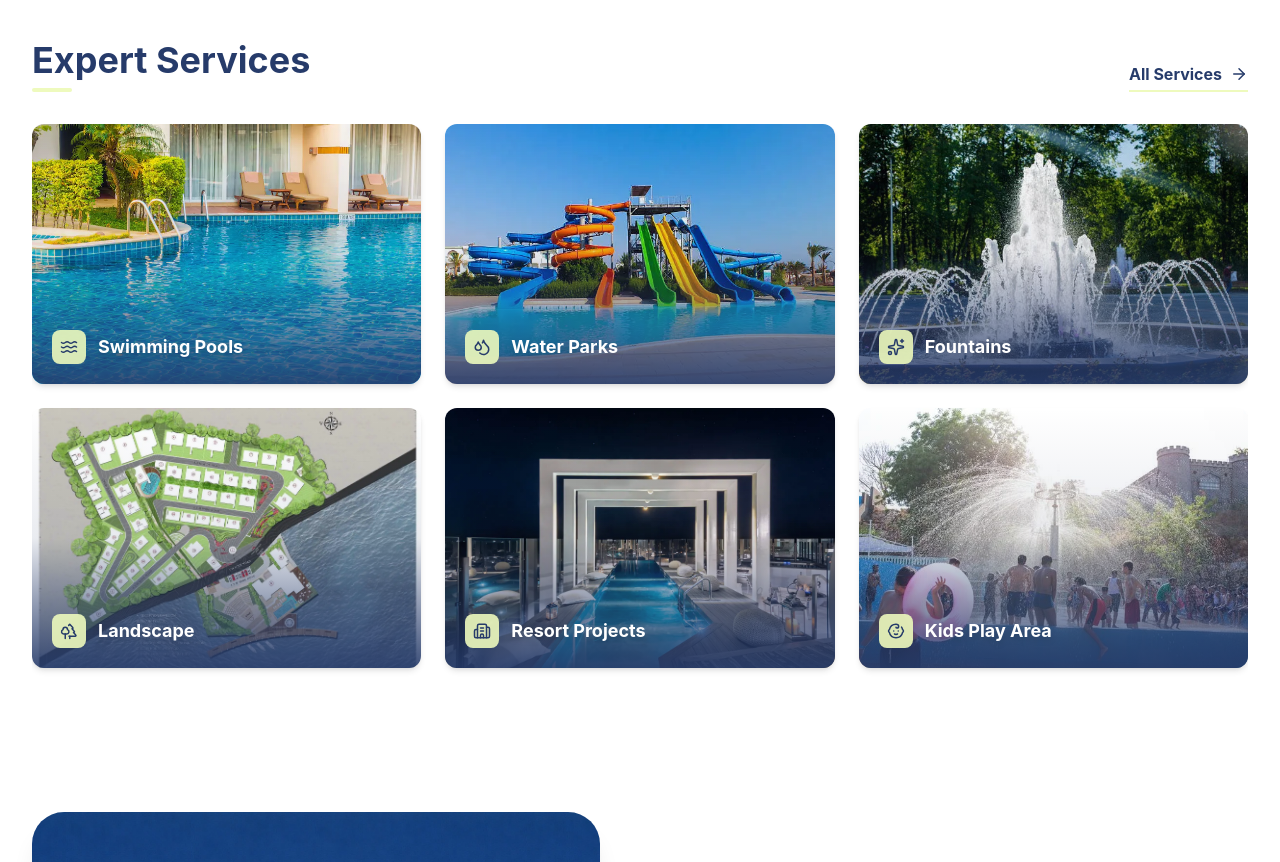
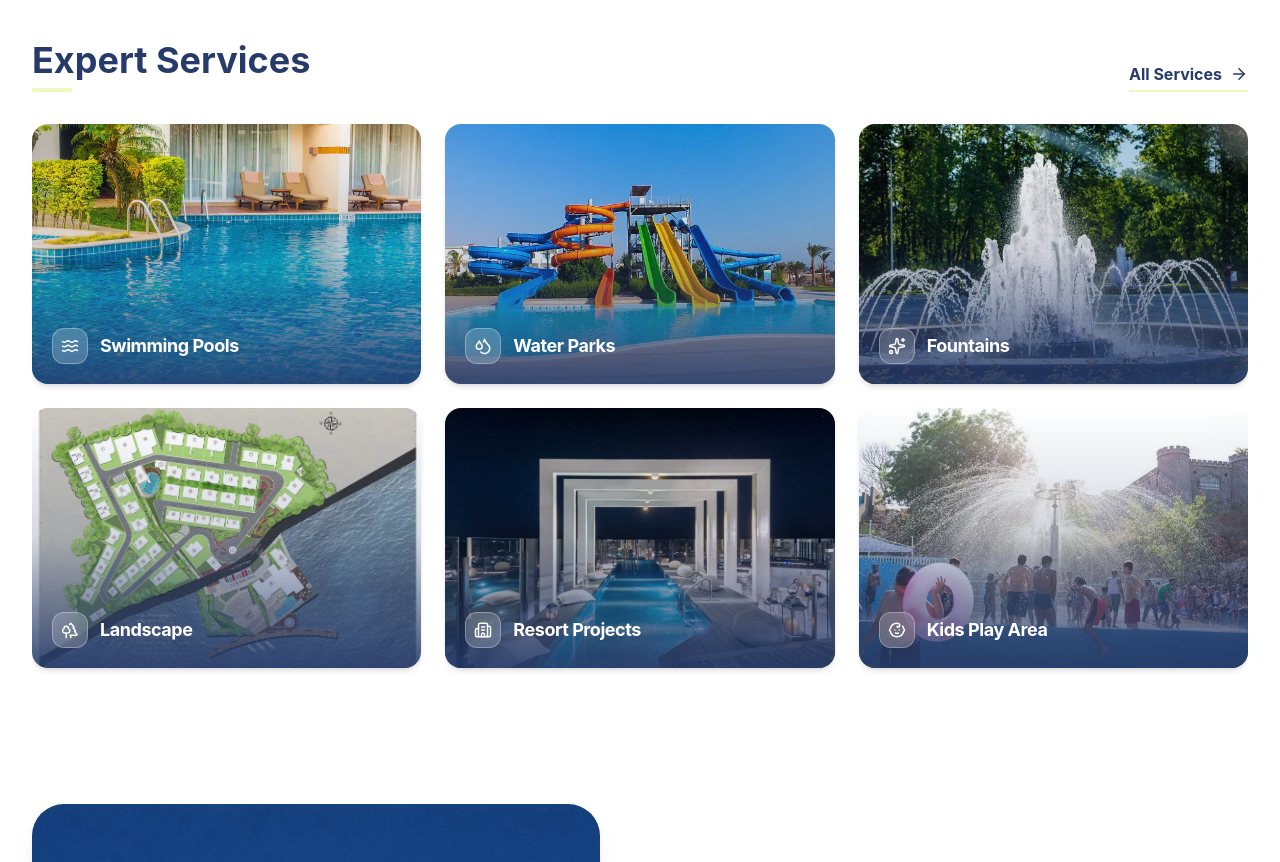
Before and after one commit to passportpulse/forest-lake-ankita, a React (Vite) app: page / in a window 1280 px wide. Shown: the part 880-1742 px from the top of the page. Built offline with nearby package versions, Linux system fonts and the light colour scheme; a web font is replaced by a local one.

Commit message:
home page right loader removed

```diff
--- a/src/index.css
+++ b/src/index.css
@@ -7,3 +7,13 @@
   --color-secondary-light: #6984a9;
   --color-secondary-dark: #263b6a;
 }
+/* Hide scrollbar for Chrome, Safari and Opera */
+.scrollbar-hide::-webkit-scrollbar {
+  display: none;
+}
+
+/* Hide scrollbar for IE, Edge and Firefox */
+.scrollbar-hide {
+  -ms-overflow-style: none;  /* IE and Edge */
+  scrollbar-width: none;  /* Firefox */
+}
--- a/src/pages/home/sections/ServicesHighlights.jsx
+++ b/src/pages/home/sections/ServicesHighlights.jsx
@@ -62,6 +62,7 @@ const services = [
   },
 ];
 
+
 export default function ServicesHighlights() {
   return (
     <Section className="bg-white py-12 md:py-20">
@@ -83,8 +84,8 @@ export default function ServicesHighlights() {
           </Link>
         </div>
 
-        {/* Swipe Container for Mobile / Grid for Desktop */}
-        <div className="flex overflow-x-auto pb-4 gap-4 snap-x snap-mandatory md:grid md:grid-cols-3 md:gap-6 scrollbar-hide">
+        {/* Swipe Container - Added 'no-scrollbar' logic and adjusted padding */}
+        <div className="flex overflow-x-auto pb-2 gap-4 snap-x snap-mandatory md:grid md:grid-cols-3 md:gap-6 scrollbar-hide">
           {services.map((service, index) => {
             const Icon = service.icon;
             return (
@@ -94,25 +95,27 @@ export default function ServicesHighlights() {
                 whileInView={{ opacity: 1, y: 0 }}
                 viewport={{ once: true }}
                 transition={{ delay: index * 0.1 }}
-                className="min-w-70 md:min-w-full snap-center"
+                // min-w-[75%] ensures the next card is partially visible,
+                // prompting the user to swipe without needing a scrollbar.
+                className="min-w-[75%] md:min-w-full snap-center first:pl-2 last:pr-2 md:first:pl-0 md:last:pr-0"
               >
-                <div className="group relative h-50 md:h-65 rounded-xl overflow-hidden shadow-md transition-all duration-300 hover:shadow-xl">
+                <div className="group relative h-56 md:h-65 rounded-2xl overflow-hidden shadow-md transition-all duration-300 hover:shadow-xl">
                   <img
                     src={service.image}
                     alt={service.title}
                     loading="lazy"
                     decoding="async"
-                    className="absolute inset-0 w-full h-full object-cover transition-transform duration-500 group-hover:scale-110"
+                    className="absolute inset-0 w-full h-full object-cover transition-transform duration-700 group-hover:scale-110"
                   />
-                  {/* Glassmorphism subtle overlay */}
-                  <div className="absolute inset-0 bg-linear-to-t from-secondary-dark/90 via-secondary-dark/10 to-transparent" />
+
+                  <div className="absolute inset-0 bg-gradient-to-t from-secondary-dark/90 via-secondary-dark/20 to-transparent" />
 
                   <div className="absolute inset-0 p-5 flex flex-col justify-end text-white">
                     <div className="flex items-center gap-3">
-                      <div className="p-2 bg-primary-light/90 backdrop-blur-md text-secondary-dark rounded-lg">
+                      <div className="p-2 bg-white/20 backdrop-blur-md border border-white/30 text-white rounded-xl">
                         <Icon size={18} />
                       </div>
-                      <h3 className="font-bold text-base md:text-lg drop-shadow-md">
+                      <h3 className="font-bold text-lg tracking-tight">
                         {service.title}
                       </h3>
                     </div>
@@ -127,9 +130,9 @@ export default function ServicesHighlights() {
         <div className="mt-8 flex justify-center md:hidden">
           <Link
             to="/services"
-            className="flex items-center gap-2 bg-secondary-dark text-white px-6 py-3 rounded-full text-sm font-semibold shadow-lg active:scale-95 transition-transform"
+            className="flex items-center gap-2 bg-secondary-dark text-white px-8 py-3 rounded-full text-sm font-bold shadow-lg active:scale-95 transition-all"
           >
-            Show All <ArrowRight size={16} />
+            Show All Services <ArrowRight size={16} />
           </Link>
         </div>
       </Container>
```
